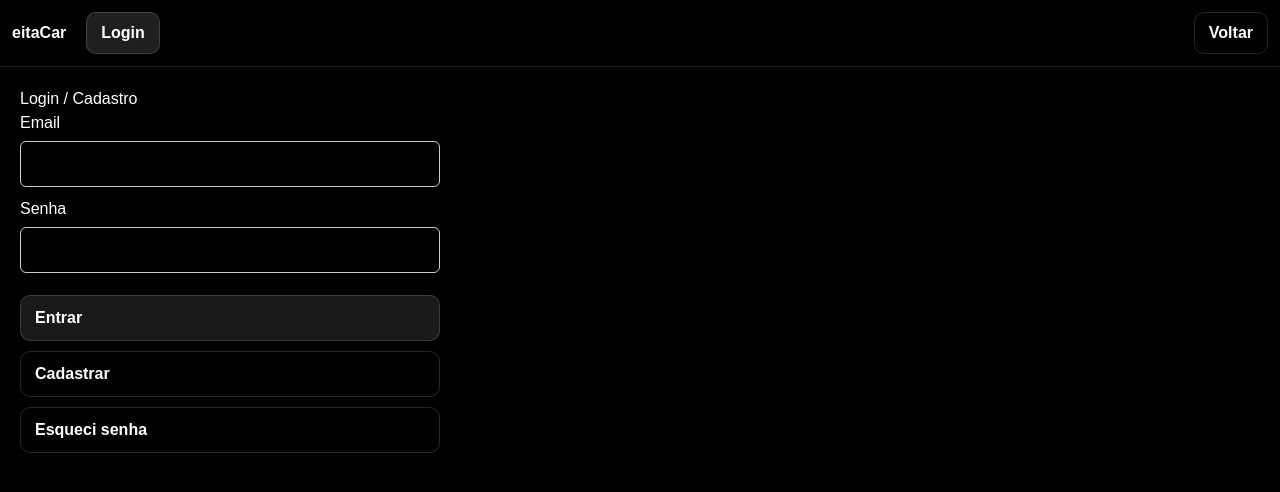
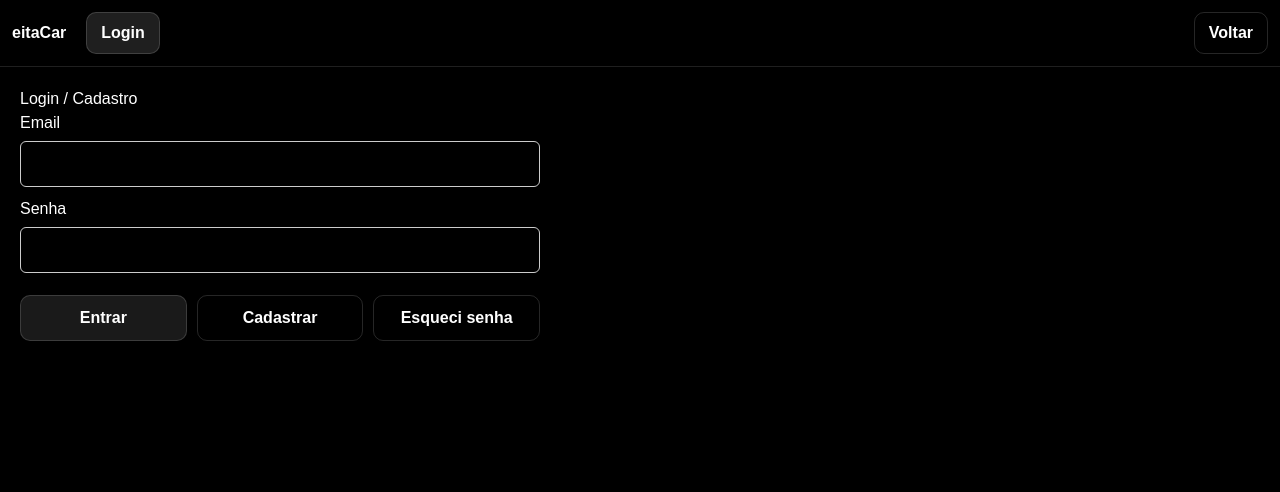
Before and after one commit to manvime/eitacar, a Next.js app: page /login in a window 1280 px wide. Shown: the top 492 px of the page. Built offline with nearby package versions, Linux system fonts and the light colour scheme; no server answers.

Commit message:
Login: botões lado a lado

```diff
--- a/app/login/page.js
+++ b/app/login/page.js
@@ -40,13 +40,12 @@ export default function LoginPage() {
     return onAuthStateChanged(auth, async (u) => {
       setUser(u || null);
 
-      // Se logou, limpa avisos persistidos (pra não ficar aparecendo depois)
+      // Se logou, limpa aviso persistido para não ficar “grudado”
       if (u) {
         clearMsg();
         try {
           await apiPost("/api/upsertUserProfile", {});
         } catch (e) {
-          // não trava login por isso
           console.error("upsertUserProfile failed:", e);
         }
       }
@@ -93,14 +92,13 @@ export default function LoginPage() {
 
       await signInWithEmailAndPassword(auth, email, pass);
 
-      // atualiza perfil (se falhar, não impede o login)
+      // tenta atualizar perfil, mas não trava login
       try {
         await apiPost("/api/upsertUserProfile", {});
       } catch (e) {
         console.error("upsertUserProfile failed:", e);
       }
 
-      // ✅ depois do login vai aparecer Buscar/Chats no TopNav
       window.location.href = "/buscar";
     } catch (e) {
       const code = e?.code || "";
@@ -128,6 +126,7 @@ export default function LoginPage() {
 
   async function resetPass() {
     try {
+      clearMsg();
       if (!email) return setMsg("Digite seu email primeiro.");
       await sendPasswordResetEmail(auth, email);
       setMsg("Email de redefinição enviado (se existir conta).");
@@ -145,7 +144,7 @@ export default function LoginPage() {
   }
 
   return (
-    <div style={{ maxWidth: 420, fontFamily: "Arial, sans-serif" }}>
+    <div style={{ maxWidth: 520, fontFamily: "Arial, sans-serif" }}>
       <h2>Login / Cadastro</h2>
 
       <label>Email</label>
@@ -154,15 +153,25 @@ export default function LoginPage() {
       <label>Senha</label>
       <input style={inp} type="password" value={pass} onChange={(e) => setPass(e.target.value)} />
 
-      {/* ✅ 3 botões, um embaixo do outro */}
-      <div style={{ display: "flex", flexDirection: "column", gap: 10, marginTop: 12 }}>
-        <button style={btn} onClick={handleLogin}>
+      {/* ✅ 3 botões lado a lado */}
+      <div
+        style={{
+          display: "flex",
+          flexDirection: "row",
+          gap: 10,
+          marginTop: 12,
+          flexWrap: "wrap",
+        }}
+      >
+        <button style={{ ...btn, flex: 1, textAlign: "center" }} onClick={handleLogin}>
           Entrar
         </button>
-        <button style={btnOutline} onClick={handleRegister}>
+
+        <button style={{ ...btnOutline, flex: 1, textAlign: "center" }} onClick={handleRegister}>
           Cadastrar
         </button>
-        <button style={btnOutline} onClick={resetPass}>
+
+        <button style={{ ...btnOutline, flex: 1, textAlign: "center" }} onClick={resetPass}>
           Esqueci senha
         </button>
       </div>
@@ -189,7 +198,14 @@ export default function LoginPage() {
       )}
 
       {msg && (
-        <p style={{ marginTop: 12, padding: 10, border: "1px solid rgba(255,255,255,0.15)", borderRadius: 10 }}>
+        <p
+          style={{
+            marginTop: 12,
+            padding: 10,
+            border: "1px solid rgba(255,255,255,0.15)",
+            borderRadius: 10,
+          }}
+        >
           {msg}
         </p>
       )}
@@ -214,7 +230,6 @@ const btn = {
   color: "white",
   fontWeight: 700,
   cursor: "pointer",
-  textAlign: "left",
 };
 
 const btnOutline = {
```
